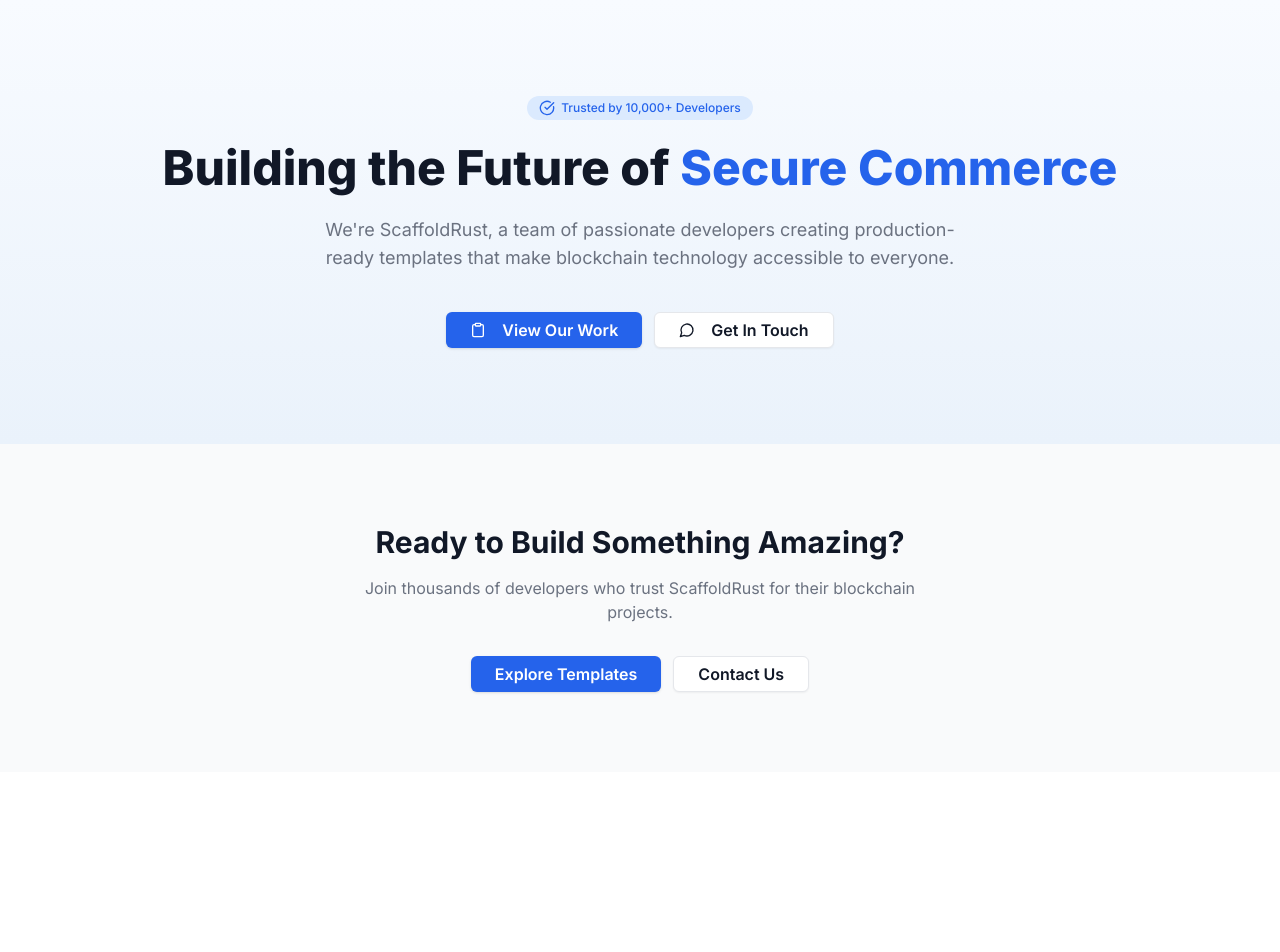
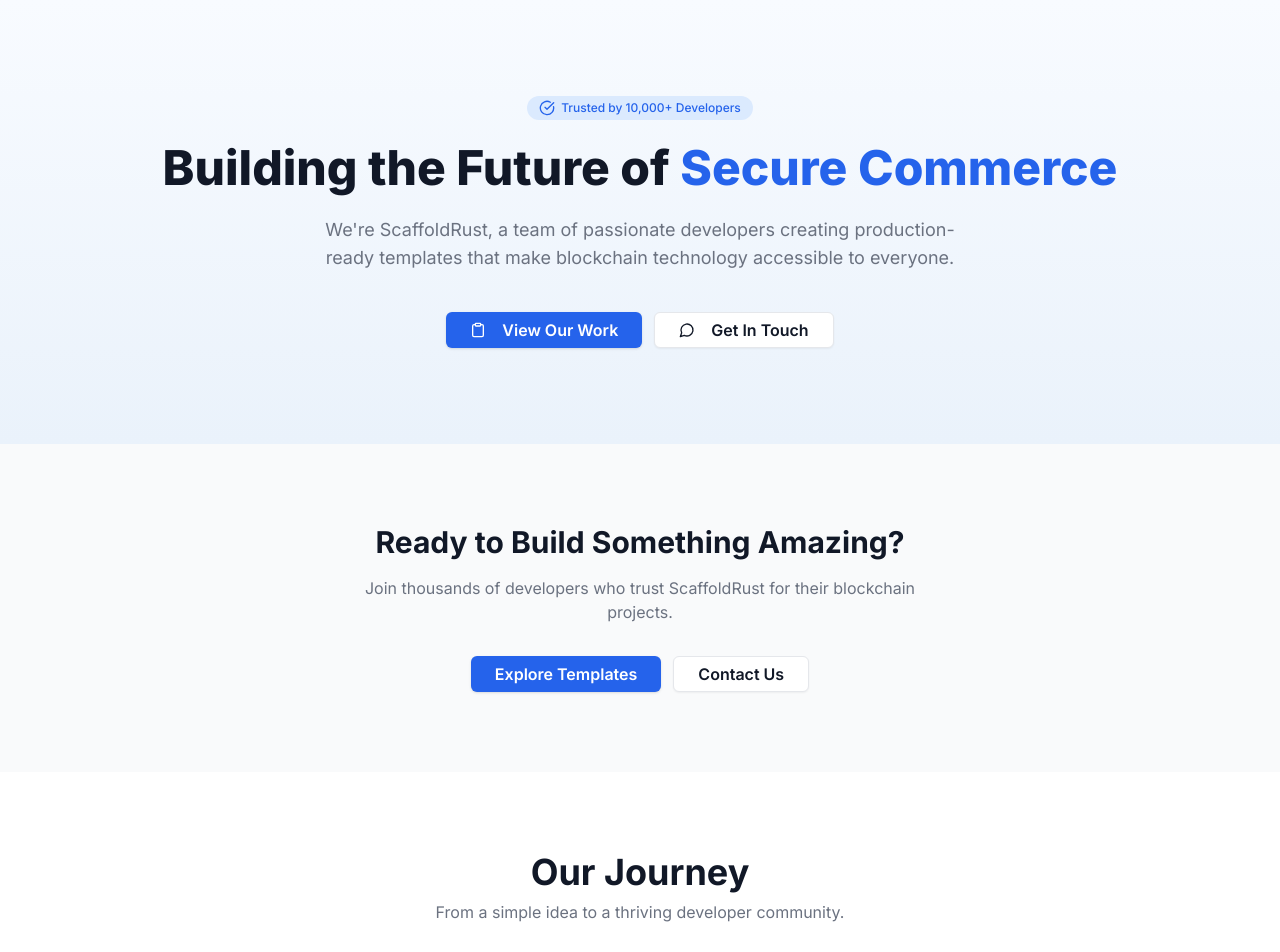
Before and after one commit to ScaffoldRust/Ecommerce-TrustlessWork-Integration, a Next.js app in the folder apps/webapp/: page /about in a window 1280 px wide. Shown: the top 952 px of the page. Before the commit the page ends 800 px from the top, so only its background shows below. Built offline with nearby package versions, Linux system fonts and the light colour scheme.

Commit message:
feat: include AboutTimeline component in About page to highlight company milestones

```diff
--- a/apps/webapp/app/about/page.tsx
+++ b/apps/webapp/app/about/page.tsx
@@ -1,11 +1,13 @@
 import { AboutCTASection } from "@/components/about/about-cta-section";
 import { AboutHero } from "@/components/about/about-hero";
+import { AboutTimeline } from "@/components/about/about-timeline";
 
 export default function About() {
   return (
     <>
       <AboutHero />
       <AboutCTASection />
+      <AboutTimeline />
     </>
   );
 }
```
